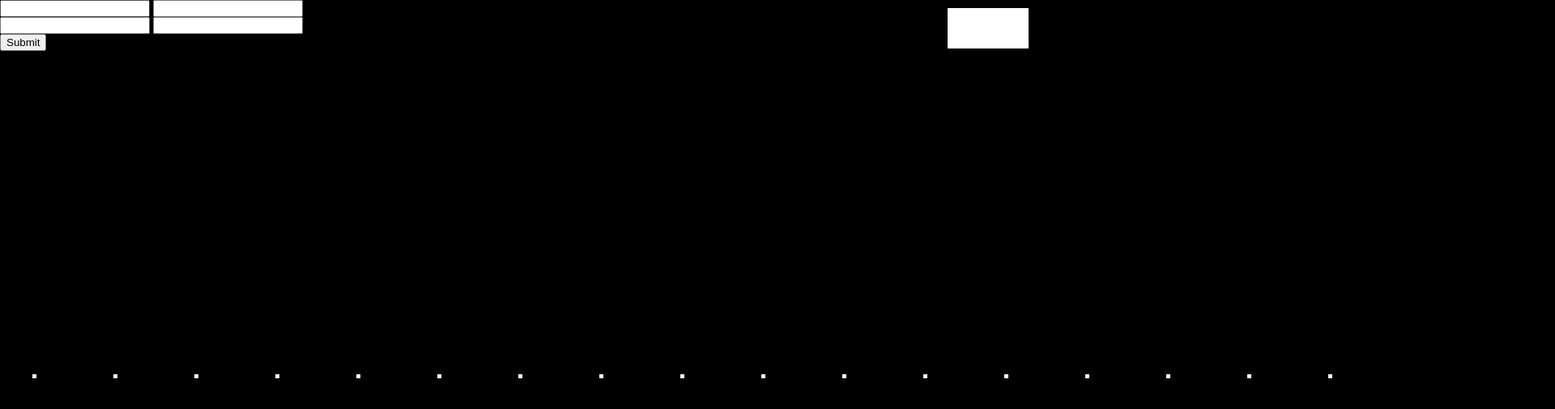
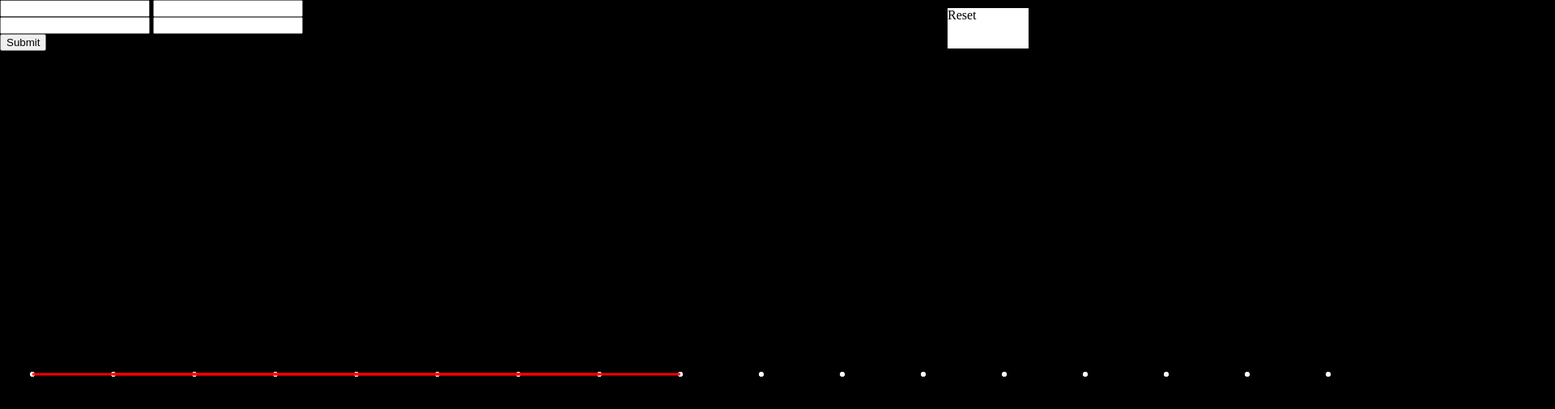
Before and after one commit to AndrewHuang771/MatrixTransformVis, a plain HTML site: page index.html in a window 1280 px wide. Shown: the whole page at 81% size, 1920 px wide, since content can reach past the window. Drawn offline with nearby package versions, Linux system fonts and the light colour scheme.

Commit message:
Added vectors

```diff
--- a/index.html
+++ b/index.html
@@ -19,9 +19,12 @@
 		  	<input type="submit" value="Submit">
 		</form>
 	</div>
-	<div id='reset'></div>
+	<div id='reset'>Reset</div>
 	<div class="wrapper">
-		Reset
+		<div class='vector' data-x='5' data-y='2'></div>
+		<div class='vector' data-x='-3' data-y='1'></div>
+		<div class='vector' data-x='-3' data-y='-5'></div>
+		<div class='vector' data-x='1' data-y='-6'></div>
 	</div>
 </body>
 </html>
--- a/main.css
+++ b/main.css
@@ -9,7 +9,7 @@ body {
 	width: 100vw;
 	height: 100vh;
 	background-color: black;
-	/*transform:translate(50%, 50%);*/
+	transform: translate(50vw, 50vh);
 }
 
 .point {
@@ -18,9 +18,9 @@ body {
 	border-radius: 50%;
 	background-color: white;
 	position: absolute;
-	transform:translate(50vw, 50vh);
 	transition: 1s;
 	transition-timing-function: cubic-bezier(0,.63,0,1.03);
+	transform: translate(-2.5px,-2.5px );
 }
 
 #reset {
@@ -31,3 +31,14 @@ body {
 	top: 10px;
 	right: 10px;
 }
+
+.vector {
+	top: 0px;
+	left: 0px;
+	background-color: red;
+	height: 3px;
+	position: absolute;
+	transition: 1s;
+	transition-timing-function: cubic-bezier(0,.63,0,1.03);
+	z-index: 5;
+}
--- a/main.js
+++ b/main.js
@@ -5,12 +5,33 @@ let basis = {
 	y2 : 100,
 };
 
-function reRenderPoints() {
+function Render() {
+	RenderPoints();
+	RenderVectors();
+}
+
+function RenderPoints() {
 	$('.point').each(function(i, obj) {
     	let x = obj.getAttribute('data-x');
     	let y = obj.getAttribute('data-y');
     	obj.style.top = x*basis.x1 + y*basis.x2 + 'px';
     	obj.style.left = x*basis.y1 + y*basis.y2 + 'px';
+	});
+}
+
+function RenderVectors() {
+	$('.vector').each(function(i, obj) {
+    	let x = obj.getAttribute('data-x');
+    	let y = obj.getAttribute('data-y');
+    	let newX = x*basis.x1 + y*basis.x2;
+    	let newY = x*basis.y1 + y*basis.y2;
+    	let magnitude = Math.sqrt( newX*newX + newY*newY );
+    	let angle = (Math.atan2( newX, newY )*180/Math.PI);
+    	obj.style.width = magnitude + 'px';
+		obj.style.top = newX/2 + 'px';
+		obj.style.left = newY/2 + 'px';
+		obj.style.transform = "translate(-50%, -50%)";
+    	obj.style.transform += "rotate(" + angle + "deg)";
 	});
 }
 
@@ -25,6 +46,11 @@ $(document).ready(function() {
 				'top': i*basis.x1 + j*basis.x2 + 'px',
 				'left': i*basis.y1 + j*basis.y2 + 'px',
 			});
+			if ( i == 0 && j == 0 ) {
+				$point.css({
+					'background-color': 'red',
+				});
+			}
 			$('.wrapper').append($point);
 		}
 	}
@@ -35,7 +61,7 @@ $(document).ready(function() {
 			y1 : 0,
 			y2 : 100,
 		};
-		reRenderPoints();
+		Render();
 	}, 1000);
 
 	$("#basis_form").submit(function(e) {
@@ -46,7 +72,7 @@ $(document).ready(function() {
 	    	x2: parseInt(document.getElementById('x2').value, 10),
 	    	y2: parseInt(document.getElementById('y2').value, 10),
 	    }
-	    reRenderPoints();
+	    Render();
 	});
 
 	$('#reset').on('click', function() {
@@ -56,18 +82,20 @@ $(document).ready(function() {
 			y1 : 0,
 			y2 : 100,
 		};
-		reRenderPoints();
+		Render();
 	});
 });
 
 /*
 
+Coordinates:
+
 Matrix A.
 ___________
 |    |    |
-| y2 | y1 |
+| y1 | y2 |
 |----|----|
-| x2 | x1 |
+| x1 | x2 |
 |____|____|
 
 */
```
